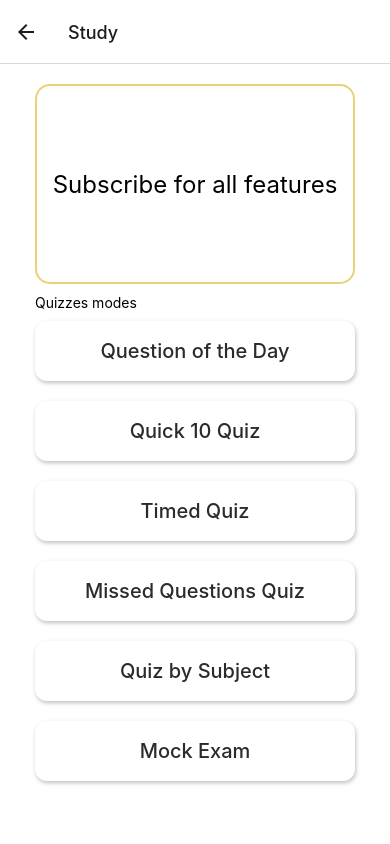
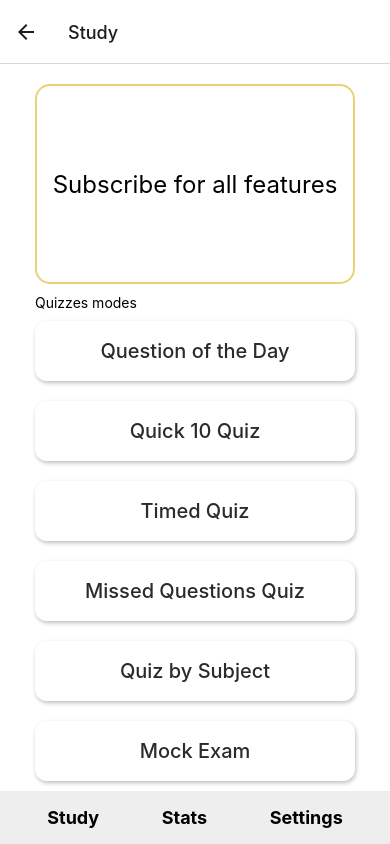
Before and after one commit to RackAnatoly/Quizzzzz, a React Native app: screen /Study in a window 390 px wide. Built offline with nearby package versions, Linux system fonts and the light colour scheme; no server answers.

Commit message:
Merge branch 'features/redux' of github.com:RackAnatoly/Quizzzzz into features/redux
# Conflicts:
#	src/screens/StudyScreen.tsx

```diff
--- a/src/screens/StudyScreen.tsx
+++ b/src/screens/StudyScreen.tsx
@@ -5,6 +5,7 @@ import OptionsButton from "../components/OptionsButton";
 import { COLORS } from "../components/colors";
 import { useDispatch, useSelector } from "react-redux";
 import { initializeAppTC } from "../store/initial-reducer";
+import FloatingMenu from "../components/FloatingMenu";
 
 const StudyScreen = ({ navigation }) => {
   const dispatch = useDispatch();
@@ -38,6 +39,7 @@ const StudyScreen = ({ navigation }) => {
         <OptionsButton optionButtonType="main" title="Quiz by Subject" />
         <OptionsButton optionButtonType="main" title="Mock Exam" />
       </ScrollView>
+      <FloatingMenu/>
     </SafeAreaView>
   );
 };
```
